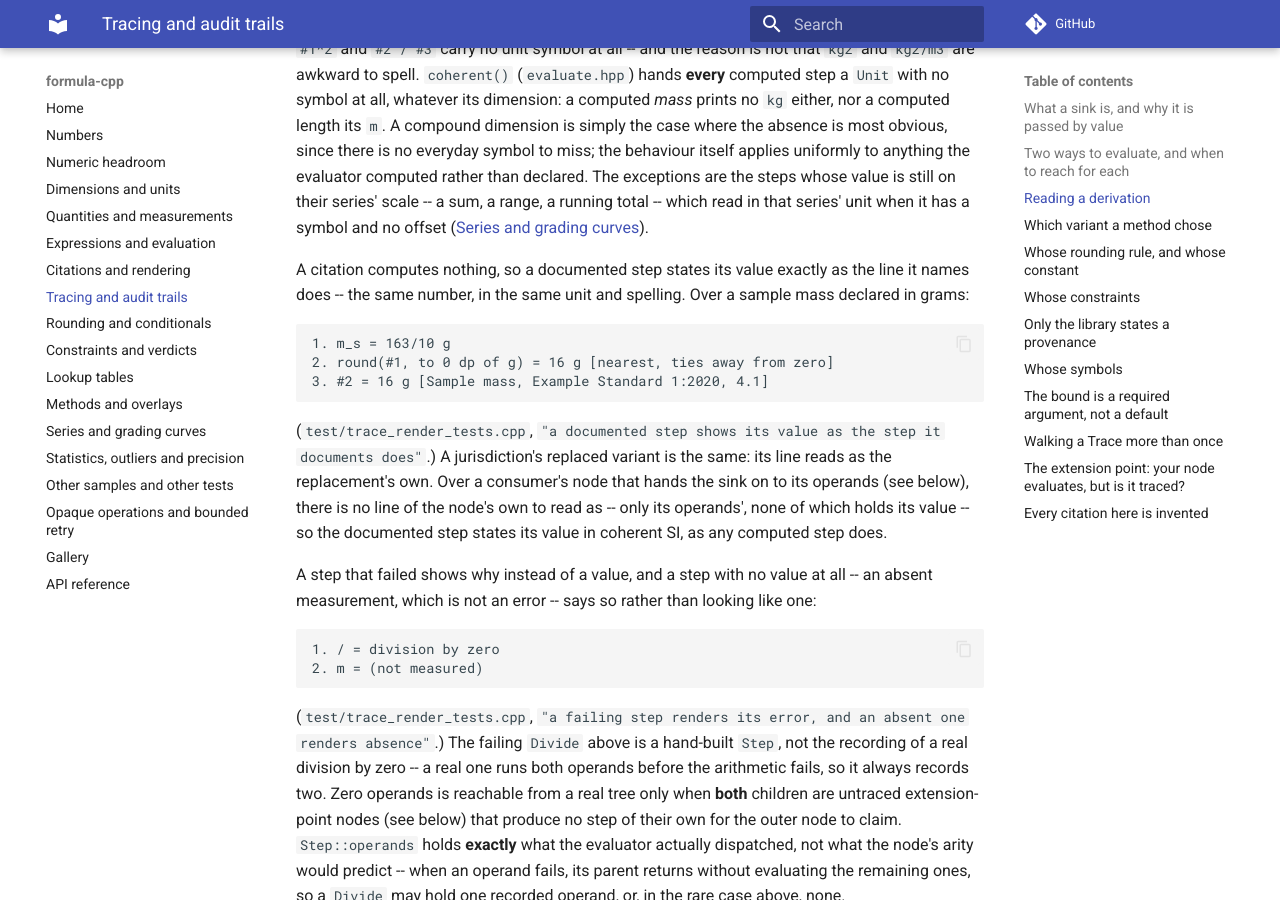
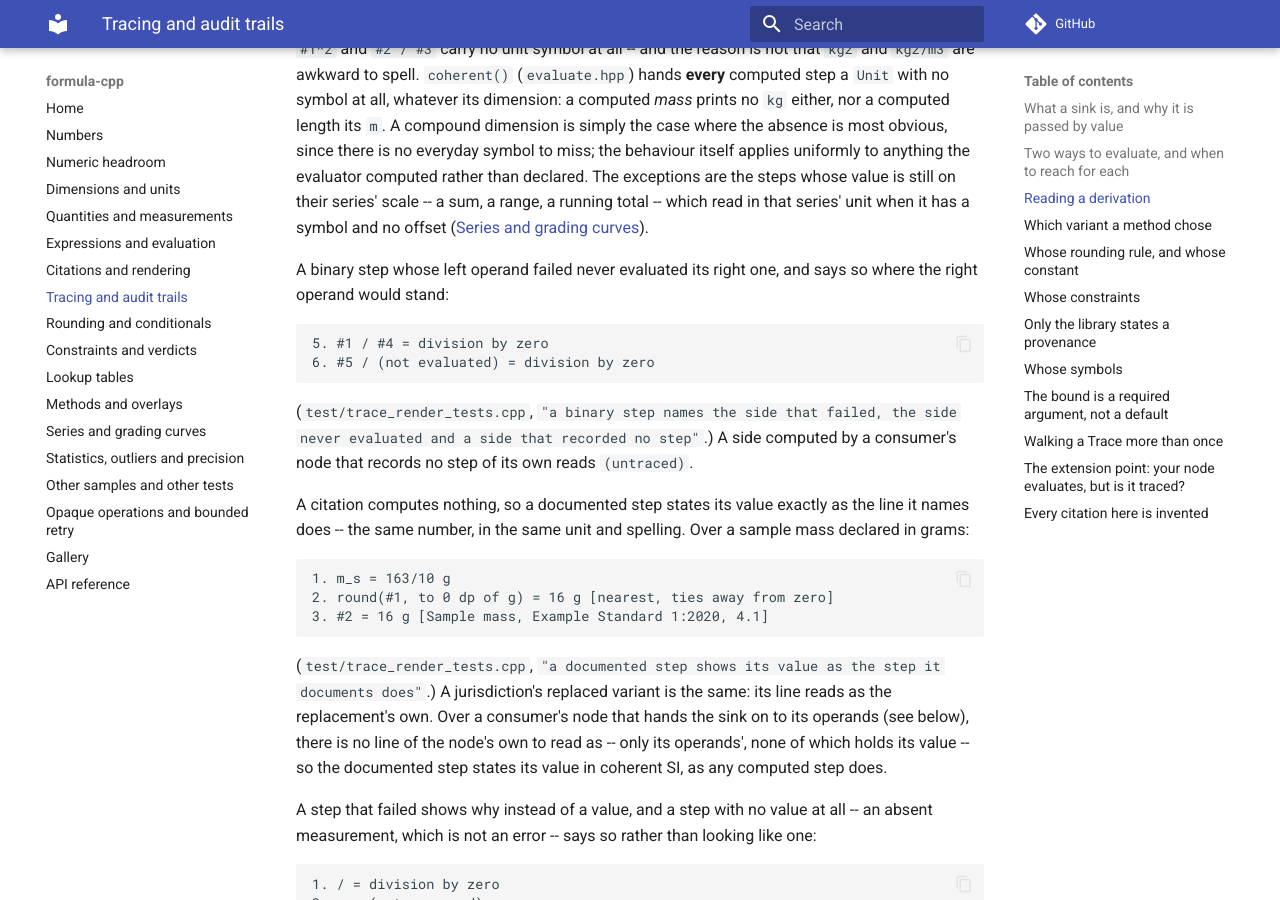
Before and after one commit to LASTRADA-Software/formula-cpp, an MkDocs documentation site: the page built from docs/tracing.md, in a window 1280 px wide and 900 px high, scrolled down 5308 px. Built offline with MkDocs 1.6.1 and Material for MkDocs 9.7.7, drawn with Linux system fonts in a browser that asks for light colours; comment, search, counter and statistics services are not loaded.

Commit message:
fix(trace): say which side a binary step's lone operand stood on
When a binary step's left operand failed, the right was never
evaluated, and the step rendered its one operand in prefix form: the
gallery's binning read `3. / #2 = ...`, as if #2 were the divisor of
something unseen, where #2 was the dividend that failed.

The recorder now says what stands on each side (Step::leftOperand and
Step::rightOperand, an OperandSide), from which operand kinds record a
step of their own and how many steps were claimed, and the line puts
each side where it stood: `#2 / (not evaluated)`, in the words an opaque
call already uses for an input it never evaluated. A side computed by a
consumer's node that records no step reads `(untraced)`. Where the types
cannot tell -- a step built by hand, or an untraced left whose node
forwarded the sink -- the line names the operands as claimed, as before.

Signed-off-by: Christian Parpart <c.parpart@lastrada.net>

````diff
--- a/docs/tracing.md
+++ b/docs/tracing.md
@@ -283,6 +283,18 @@ than declared. The exceptions are the steps whose value is still on their
 series' scale -- a sum, a range, a running total -- which read in that series'
 unit when it has a symbol and no offset
 ([Series and grading curves](series.md)).
+
+A binary step whose left operand failed never evaluated its right one, and
+says so where the right operand would stand:
+
+```
+5. #1 / #4 = division by zero
+6. #5 / (not evaluated) = division by zero
+```
+
+(`test/trace_render_tests.cpp`, `"a binary step names the side that failed,
+the side never evaluated and a side that recorded no step"`.) A side computed
+by a consumer's node that records no step of its own reads `(untraced)`.
 
 A citation computes nothing, so a documented step states its value exactly as
 the line it names does -- the same number, in the same unit and spelling. Over
````
Also changed, not shown: CHANGELOG.md (+5 -0 lines), docs/gallery.md (+2 -2 lines), docs/series.md (+4 -3 lines), 7 other files.
